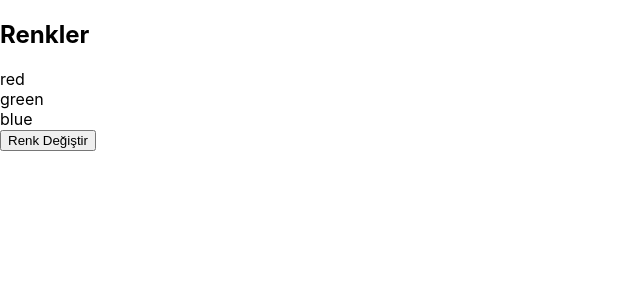
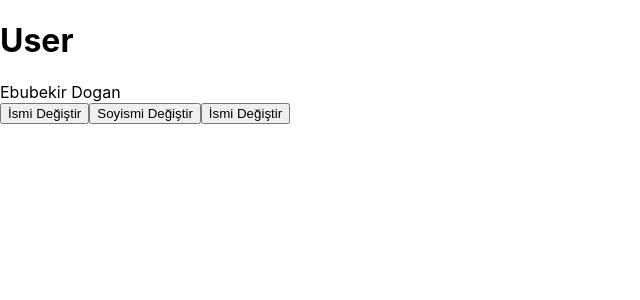
Before and after one commit to ebubekirdgn/React, a React (Create React App) app in the folder FirstApp/my-app/: page / in a window 1280 px wide. Shown: the top 300 px of the page, without its empty margins (0-640 px from the left). Built offline with nearby package versions, Linux system fonts and the light colour scheme.

Commit message:
Previous State

```diff
--- a/FirstApp/my-app/src/App.js
+++ b/FirstApp/my-app/src/App.js
@@ -27,8 +27,9 @@ function App() {
       /> */}
 
       {/* <Counter/> */}
+      <User/>
 
-      <Colors/>
+      {/* <Colors/> */}
   </div>
   )
 }
--- a/FirstApp/my-app/src/components/Counter.js
+++ b/FirstApp/my-app/src/components/Counter.js
@@ -6,7 +6,8 @@ function Counter() {
   return (
     <div>
         <h1> {count} </h1>
-        <button onClick={() => setCount(count + amount)}> Arttır</button>
+        {/* <button onClick={() => setCount(count + amount)}> Arttır</button> */}
+        <button onClick={() => setCount((prev) => prev + amount)}> Arttır</button>
         <hr/>
 
         <div>
--- a/FirstApp/my-app/src/components/User.js
+++ b/FirstApp/my-app/src/components/User.js
@@ -81,6 +81,7 @@ const [user ,setUser] = useState({name: "Ebubekir",surname:" Dogan"});
       <div>
       <button onClick={() => setUser({...user,name:"Salih"})}>İsmi Değiştir</button>
       <button onClick={() => setUser({...user,surname:" Saraç"})}>Soyismi Değiştir</button>
+      <button onClick={() => setUser((prev) => ({...prev,name:"Kerim"}))}>İsmi Değiştir</button>
 
       </div>
       </div>
```
